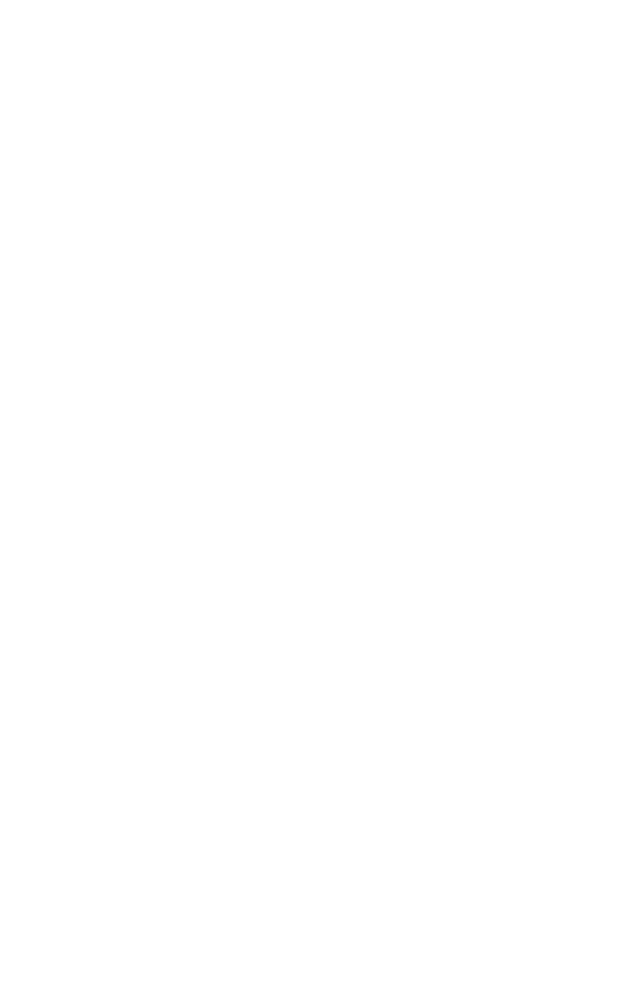
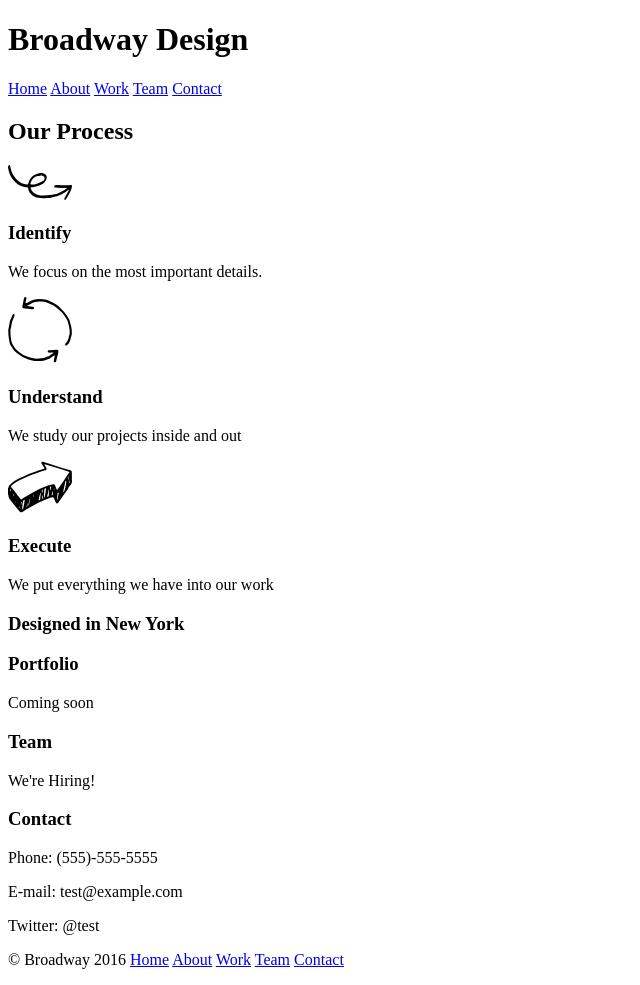
Before and after one commit to CliffordAgbonsuremi/Broadway, a plain HTML site: page index.html in a window 1280 px wide. Shown: the whole page, without its empty margins (0-640 px from the left). Before the commit the page ends 800 px from the top, so only its background shows below. Drawn offline with Linux system fonts and the light colour scheme.

Commit message:
Complete HTML file without comments

```diff
--- a/index.html
+++ b/index.html
@@ -5,5 +5,57 @@
     <title>Broadway Design</title>
   </head>
   <body>
+    <div id="header">
+      <h1>Broadway Design</h1>
+      <nav>
+        <a href="#header">Home</a>
+        <a href="#process">About</a>
+        <a href="#portfolio">Work</a>
+        <a href="#team">Team</a>
+        <a href="#contact">Contact</a>
+      </nav>
+    </div>
+    <div class="main_body"id="process">
+      <h2>Our Process</h2>
+      <div class="information" id="identify">
+        <img src="./resources/pictures/identify.svg">
+        <h3>Identify</h3>
+        <p>We focus on the most important details.</p>
+      </div>
+      <div class="information" id="understand">
+        <img src="./resources/pictures/understand.svg">
+        <h3>Understand</h3>
+        <p>We study our projects inside and out</p>
+      </div>
+      <div class="information" id="Execute">
+        <img src="./resources/pictures/execute.svg">
+        <h3>Execute</h3>
+        <p>We put everything we have into our work</p>
+      </div>
+      <h3 id="divider">Designed in New York</h3>
+      <div class="information" id="portfolio">
+        <h3>Portfolio</h3>
+        <p>Coming soon</p>
+      </div>
+      <div class="information" id="team">
+        <h3>Team</h3>
+        <p>We're Hiring!</p>
+      </div>
+      <div class="information" id="contact">
+        <h3>Contact</h3>
+        <p>Phone: (555)-555-5555</p>
+        <p>E-mail: test@example.com</p>
+        <p>Twitter: @test</p>
+      </div>
+    </div>
+    <div id="footer">
+      <p>© Broadway 2016
+        <a href="#header">Home</a>
+        <a href="#process">About</a>
+        <a href="#portfolio">Work</a>
+        <a href="#team">Team</a>
+        <a href="#contact">Contact</a>
+      </p>
+    </div>
   </body>
 </html>
```
